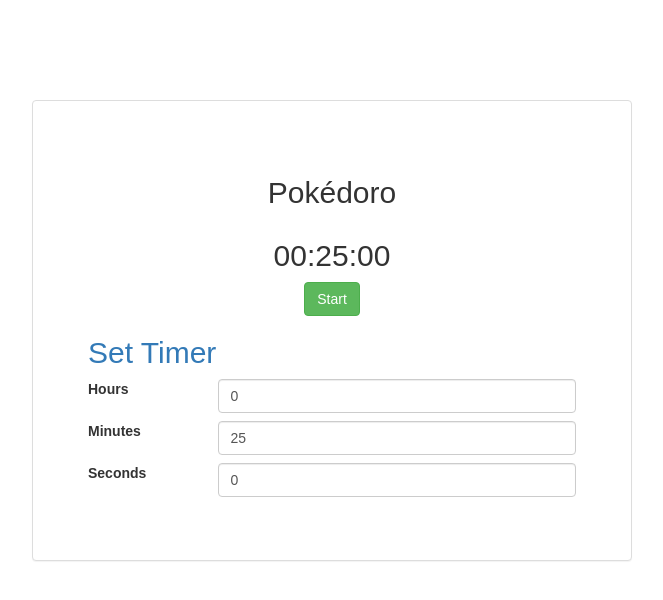
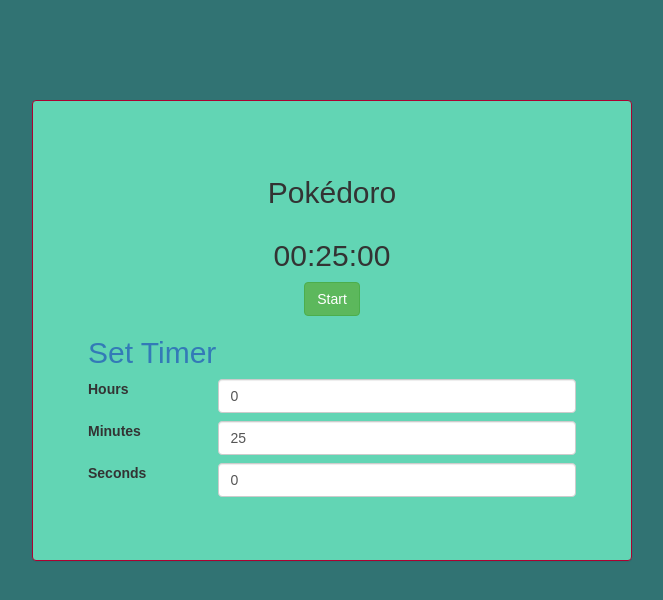
Before and after one commit to alexandraalday/pokedoro, a React (Create React App) app: page / in a window 1280 px wide. Shown: the top 600 px of the page, without its empty margins (308-971 px from the left). Built offline with nearby package versions, Linux system fonts and the light colour scheme.

Commit message:
bulbasaur styles

```diff
--- a/src/App.css
+++ b/src/App.css
@@ -1,7 +1,13 @@
+body {
+  background-color: #317373;
+}
+
 .app-content {
   width: 600px;
   margin-top: 100px;
   padding: 40px;
+  background-color: #62d5b4;
+  border-color: #ac0031;
 }
 
 .control-row {
```
